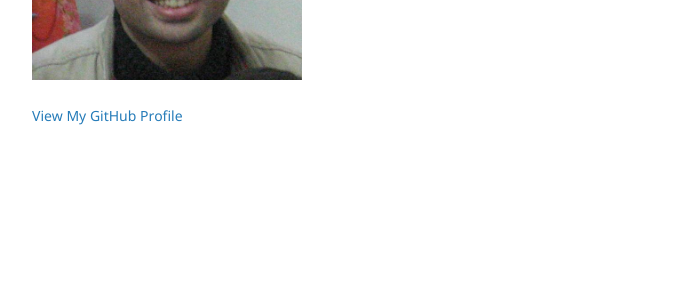
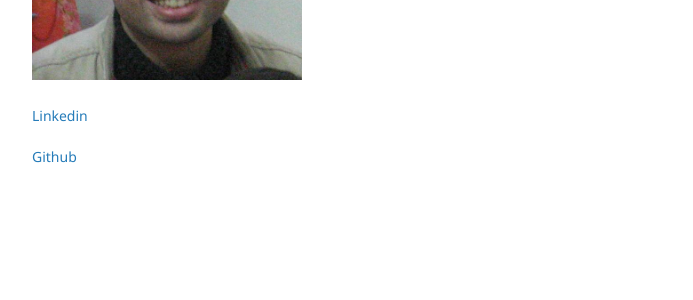
Before and after one commit to nguyenthaibinh/nguyenthaibinh.github.io, a Jekyll site: the page built from another-page.md, in a window 1280 px wide. Shown: the part 307-607 px from the top of the page, without its empty margins (178-871 px from the left). Built offline with Jekyll 4.4.1, drawn with Linux system fonts in a browser that asks for light colours; the repository's description, which GitHub fills in, is left out; our own code applies the rules of GitHub Pages for plain Markdown files.

Commit message:
Update default.html

```diff
--- a/_layouts/default.html
+++ b/_layouts/default.html
@@ -21,13 +21,14 @@
         {% endif %}
 
         <p>{{ site.description | default: site.github.project_tagline }}</p>
+        <p><a href="https://www.linkedin.com/in/thai-binh-nguyen/" target="_blank">Linkedin</a></p>
 
         {% if site.github.is_project_page %}
         <p class="view"><a href="{{ site.github.repository_url }}">View the Project on GitHub <small>{{ site.github.repository_nwo }}</small></a></p>
         {% endif %}
 
         {% if site.github.is_user_page %}
-        <p class="view"><a href="{{ site.github.owner_url }}">View My GitHub Profile</a></p>
+        <p class="view"><a href="{{ site.github.owner_url }}">Github</a></p>
         {% endif %}
 
         {% if site.show_downloads %}
```
